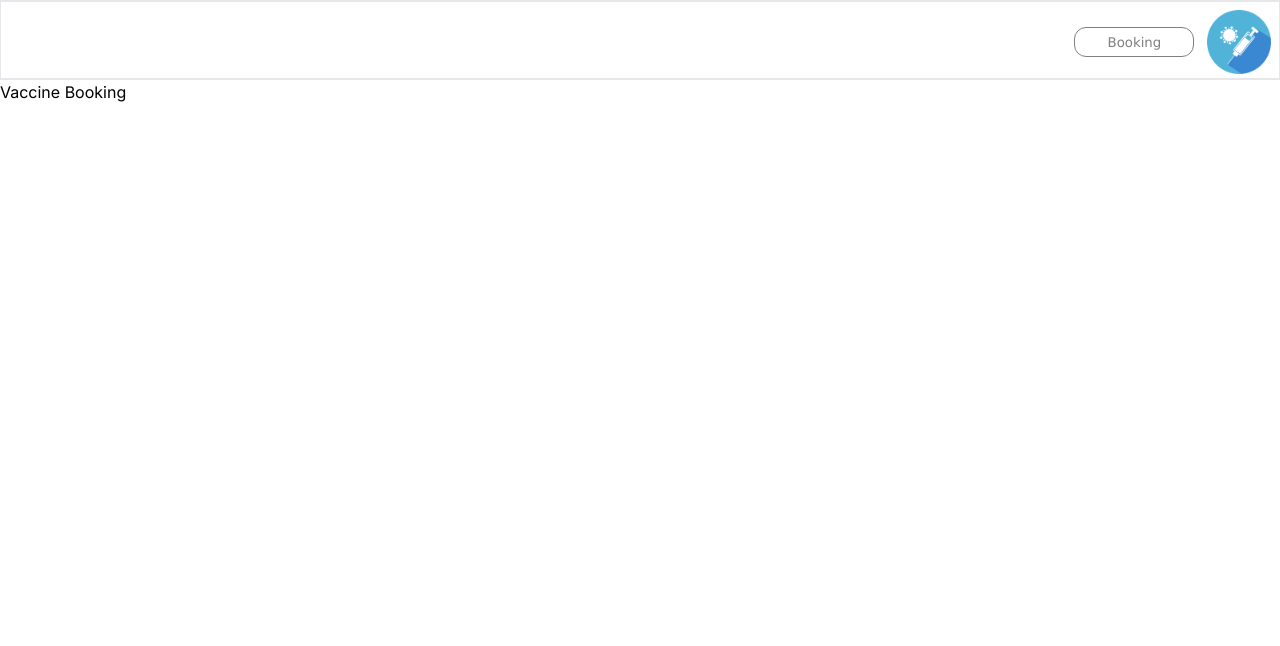
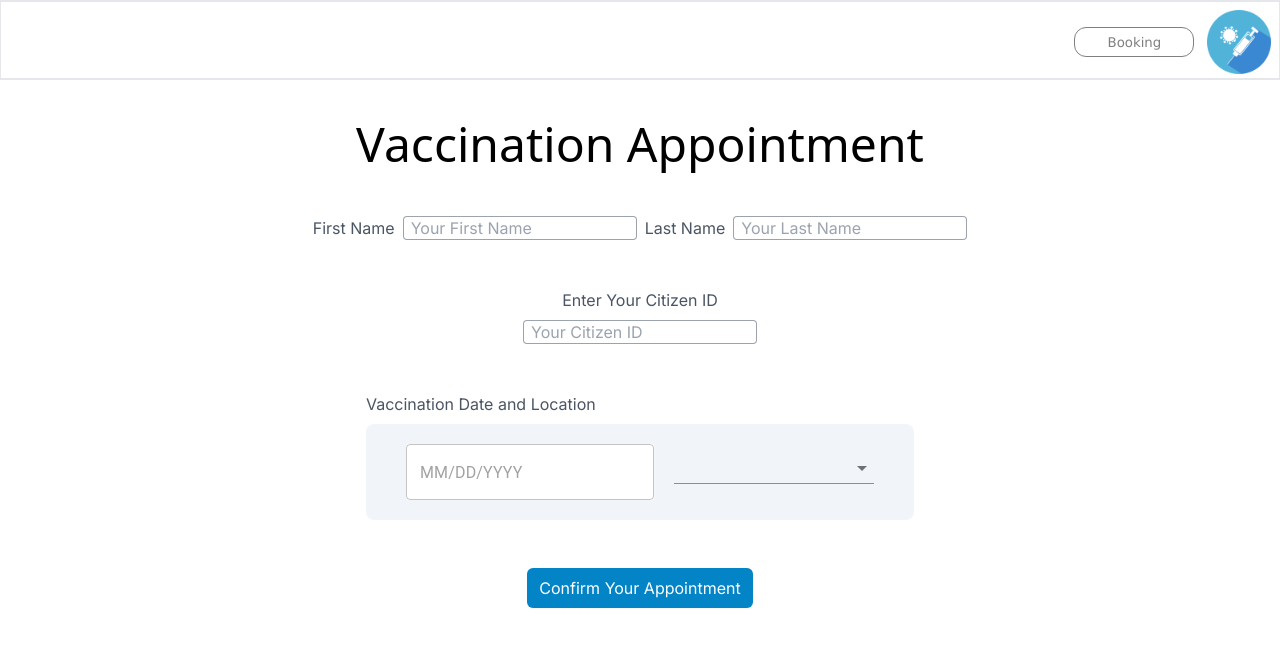
Before and after one commit to Tinnaung/SWdev-vaccine-app, a Next.js app: page /booking in a window 1280 px wide. Shown: the top 646 px of the page. Built offline with nearby package versions, Linux system fonts and the light colour scheme.

Commit message:
assignment-5

```diff
--- a/package.json
+++ b/package.json
@@ -9,9 +9,14 @@
     "lint": "next lint"
   },
   "dependencies": {
+    "@emotion/react": "^11.11.1",
+    "@emotion/styled": "^11.11.0",
+    "@mui/material": "^5.14.8",
+    "@mui/x-date-pickers": "^6.12.1",
     "@types/node": "20.5.1",
     "@types/react": "18.2.20",
     "@types/react-dom": "18.2.7",
+    "dayjs": "^1.11.9",
     "next": "13.4.19",
     "react": "18.2.0",
     "react-dom": "18.2.0",
--- a/src/app/booking/page.tsx
+++ b/src/app/booking/page.tsx
@@ -1,7 +1,25 @@
-export default function About() {
+import LocationDateReserve from "@/components/LocationDateReserve";
+export default function reservation() {
     return (
-      <main>
-        <div>Vaccine Booking</div>
+      <main className="w-[100%] flex flex-col items-center space-y-12 py-10">
+        <div className="text-5xl font-sans">Vaccination Appointment</div>
+        <div className="w-fit space-x-2 flex flex-row">
+          <div className="text-md text-center text-gray-600">First Name</div>
+          <input type="text" id="f-name" placeholder="Your First Name" className="rounded ring-1 ring-inset ring-gray-400 text-md leading-6 indent-2 placeholder:text-gray-400"/>
+          <div className="text-md text-center text-gray-600">Last Name</div>
+          <input type="text" id="l-name" placeholder="Your Last Name" className="rounded ring-1 ring-inset ring-gray-400 text-md leading-6 indent-2 placeholder:text-gray-400"/>
+        </div>
+        <div className="w-fit space-y-2">
+          <div className="text-md text-center text-gray-600">Enter Your Citizen ID</div>
+          <input type="number" id="citizen-id" placeholder="Your Citizen ID" className="rounded ring-1 ring-inset ring-gray-400 text-md leading-6 indent-2 placeholder:text-gray-400"/>
+        </div>
+        <div className="w-fit space-y-2">
+            <div className="text-md text-left text-gray-600">Vaccination Date and Location</div>
+            <LocationDateReserve/>
+        </div>
+        <button className="block rounded-md bg-sky-600 hover:bg-sky-950 px-3 py-2 shadow-sm text-white">
+          Confirm Your Appointment
+        </button>
       </main>
     );
   }
--- /dev/null
+++ b/src/components/InteractiveCard.tsx
@@ -0,0 +1,27 @@
+"use client";
+
+export default function InteractiveCard({children,contentName}: {children: React.ReactNode,contentName:string}) {
+  function onCardSelected() {
+    alert("You select " + contentName);
+  }
+  function onCardMouseAction(event:React.SyntheticEvent) {
+    if(event.type == 'mouseover'){
+        event.currentTarget.classList.remove('shadow-lg')
+        event.currentTarget.classList.add('shadow-2xl')
+    }
+    else {
+        event.currentTarget.classList.remove('shadow-2xl')
+        event.currentTarget.classList.add('shadow-lg')
+    }
+  }
+  return (
+    <div
+      className="w-1/5 h-[300px] rounded-lg shadow-lg  overflow-y-auto hover:bg-neutral-200"
+      onClick={() => onCardSelected()}
+      onMouseOver={(e)=>onCardMouseAction(e)}
+      onMouseOut={(e)=>onCardMouseAction(e)}
+    >
+      {children}
+    </div>
+  );
+}
--- /dev/null
+++ b/src/components/LocationDateReserve.tsx
@@ -0,0 +1,20 @@
+'use client'
+import { DatePicker } from "@mui/x-date-pickers"
+import { LocalizationProvider } from "@mui/x-date-pickers"
+import { AdapterDayjs } from '@mui/x-date-pickers/AdapterDayjs'
+import { Select,MenuItem } from "@mui/material"
+
+export default function LocationDateReserve() {
+    return (
+        <div className="bg-slate-100 rounded-lg space-x-5 space-y-2 w-fit px-10 py-5 flex flex-row justify-center">
+            <LocalizationProvider dateAdapter={AdapterDayjs}>
+                <DatePicker className="bg-white"/>
+            </LocalizationProvider>
+            <Select variant="standard" name="location" id="location" className="h-[2em] w-[200px]">
+                <MenuItem value="chula">Chulalongkorn Hospital</MenuItem>
+                <MenuItem value="rajavithi">rajavithi Hospital</MenuItem>
+                <MenuItem value="tu">Thammasat University Hospital</MenuItem>
+            </Select>
+        </div>
+    );
+}
--- a/src/components/ProductCard.tsx
+++ b/src/components/ProductCard.tsx
@@ -1,5 +1,6 @@
 import styles from "./productcard.module.css";
 import Image from "next/image";
+import InteractiveCard from "./InteractiveCard";
 
 interface Data_props {
   pic: string;
@@ -8,7 +9,7 @@ interface Data_props {
 }
 export default function ProductCard({ pic, title, message }: Data_props) {
   return (
-    <div className="w-1/5 h-[300px] rounded-lg shadow-lg overflow-y-auto hover:bg-neutral-200 hover:border-neutral-900">
+    <InteractiveCard contentName={title}>
       <div className="w-full h-[60%] relative rounded-t-lg">
         <Image
           src={pic}
@@ -21,6 +22,6 @@ export default function ProductCard({ pic, title, message }: Data_props) {
         {title}
       </div>
       <div className={styles.describtion}>{message}</div>
-    </div>
+    </InteractiveCard>
   );
 }
```
Also changed, not shown: 1 other file (tests, documents, lock files or other folders).
